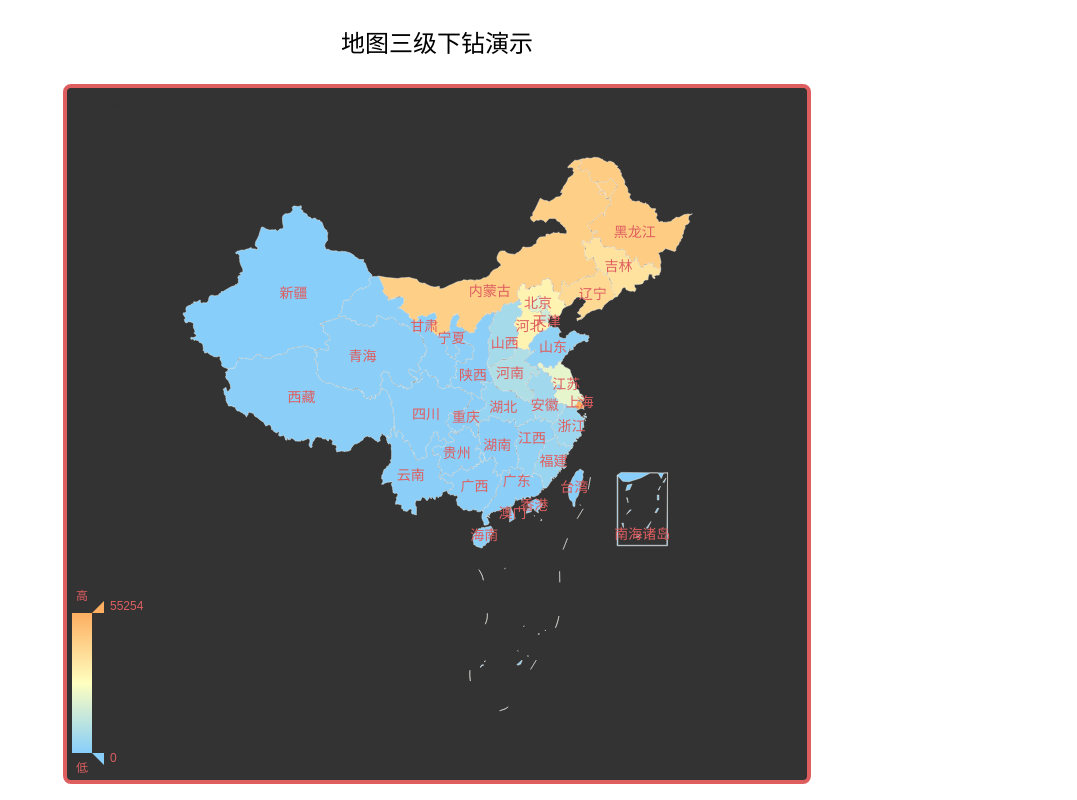
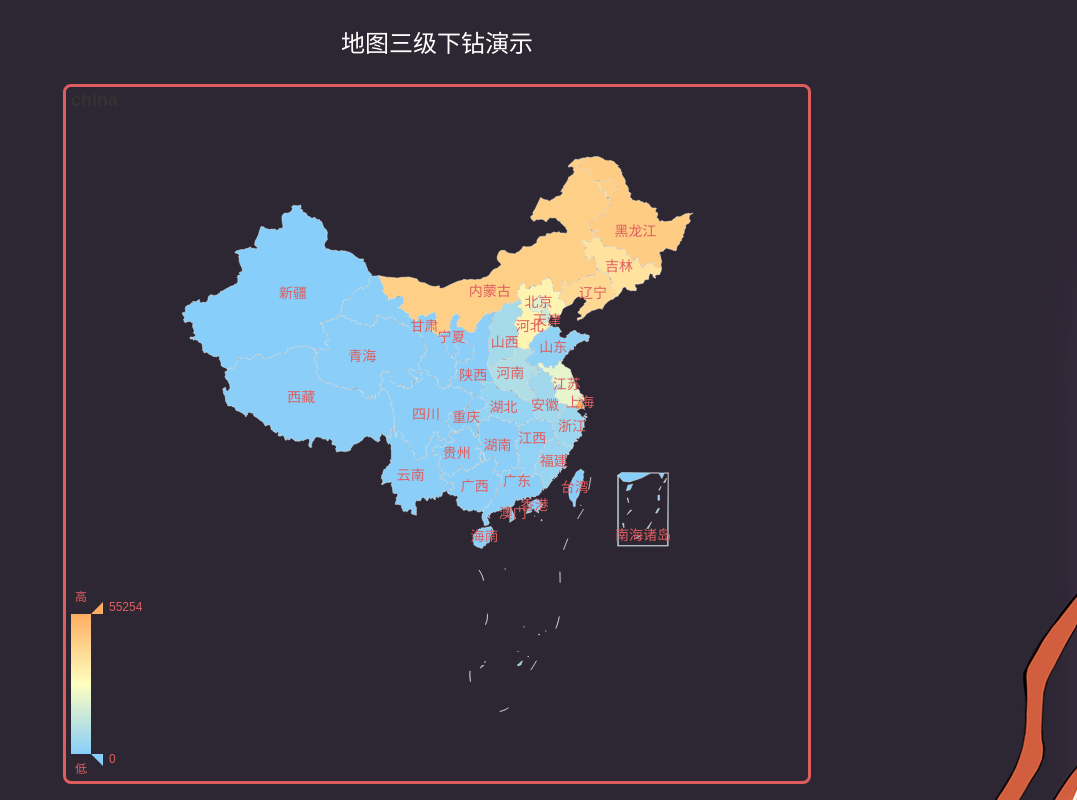
Before and after one commit to burc-li/vue-map-drilling, a Vue app: page /map in a window 1280 px wide. Shown: the whole page, without its empty margins (203-1280 px from the left). Built offline with nearby package versions, Linux system fonts and the light colour scheme.

Commit message:
style: 添加背景图

```diff
--- a/src/components/MapDrilling/index.vue
+++ b/src/components/MapDrilling/index.vue
@@ -325,8 +325,7 @@ export default {
     width: 100%;
     height: 100%;
     border-radius: 8px;
-    border: 4px solid #de5e60;
-    background-color: rgba(0, 0, 0, 0.8);
+    border: 3px solid #de5e60;
   }
 }
 </style>
--- a/src/views/map/index.vue
+++ b/src/views/map/index.vue
@@ -23,7 +23,9 @@ export default {
   display: flex;
   flex-direction: column;
   align-items: center;
+  background: no-repeat 2% 5% url('../../assets/images/bg.png');
   h2 {
+    color: #fff;
     font-size: 24px;
     margin-top: 16px;
     margin-bottom: 28px;
```
Also changed, not shown: src/assets/images/bg.png (added), src/assets/images/bg2.png (added).
